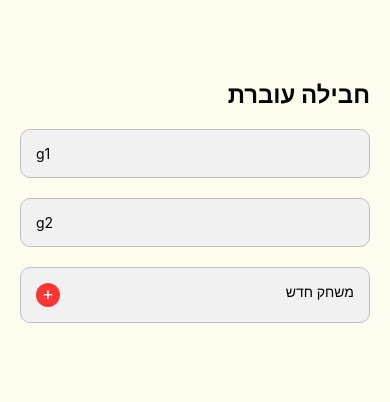
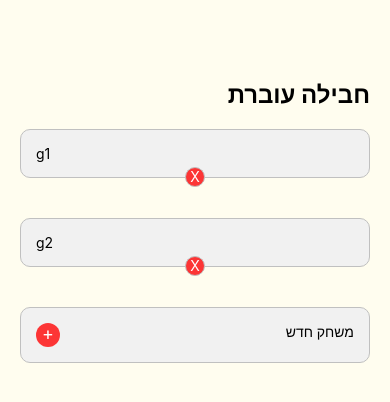
Before and after one commit to Re-aH/havila, a React Native app: screen / in a window 390 px wide. Shown: the top 402 px of the page. Built offline with nearby package versions, Linux system fonts and the light colour scheme.

Commit message:
Add files via upload
delete game/item

```diff
--- a/components/gametitle.js
+++ b/components/gametitle.js
@@ -3,6 +3,7 @@ import { StyleSheet, Text, View } from 'react-native';
 
 export default function GameTitle(props) {
     return (
+        <>
             <View style={styles.game}>
                 <TouchableOpacity onPress={() => props.onPress(props.id)}>
 
@@ -10,8 +11,13 @@ export default function GameTitle(props) {
                         {props.title}
                     </Text>
                 </TouchableOpacity>
-
             </View>
+            <View >
+                <TouchableOpacity>
+                    <Text style={styles.delete} onPress={() => props.onDelete(props.id)}>X</Text>
+                </TouchableOpacity>
+            </View>
+        </>
     );
 }
 
@@ -27,6 +33,19 @@ const styles = StyleSheet.create({
     gameText: {
         flexWrap: 'wrap-reverse',
         maxWidth: '100%',
+    },
+    delete: {
+        borderRadius: 20,
+        backgroundColor: '#fc3535',
+        color: 'white',
+        width: 20,
+        height: 20,
+        textAlign: 'center',
+        position: 'relative',
+        bottom: 11,
+        alignSelf: 'center',
+        borderWidth: StyleSheet.hairlineWidth,
+        borderColor: "#C0C0C0",
     }
 
 });
--- a/components/item.js
+++ b/components/item.js
@@ -1,10 +1,13 @@
 
-import { TextInput, TouchableOpacity, StyleSheet, View } from 'react-native';
+
+import { TextInput, TouchableOpacity, StyleSheet, View, Text } from 'react-native';
 
 
 export default function Item(props) {
 
     return (
+        <View>
+
             <View style={styles.game}>
                 <TouchableOpacity >
                     <TextInput
@@ -12,6 +15,12 @@ export default function Item(props) {
                         value={props.text}
                         onChangeText={(text) => props.onChangeText(text, props.index)}></TextInput>
                 </TouchableOpacity>
+            </View>
+            <View >
+                <TouchableOpacity>
+                    <Text style={styles.delete} onPress={() => props.onDelete(props.index)}>X</Text>
+                </TouchableOpacity>
+            </View>
         </View>
     );
 }
@@ -28,6 +37,19 @@ const styles = StyleSheet.create({
     gameText: {
         flexWrap: 'wrap-reverse',
         maxWidth: '100%',
+    },
+    delete: {
+        borderRadius: 20,
+        backgroundColor: '#fc3535',
+        color: 'white',
+        width: 20,
+        height: 20,
+        textAlign: 'center',
+        position: 'relative',
+        bottom: 11,
+        alignSelf: 'center',
+        borderWidth: StyleSheet.hairlineWidth,
+        borderColor: "#C0C0C0",
     }
 
 });
```
Lines whose indentation alone changed are shown as unchanged.
